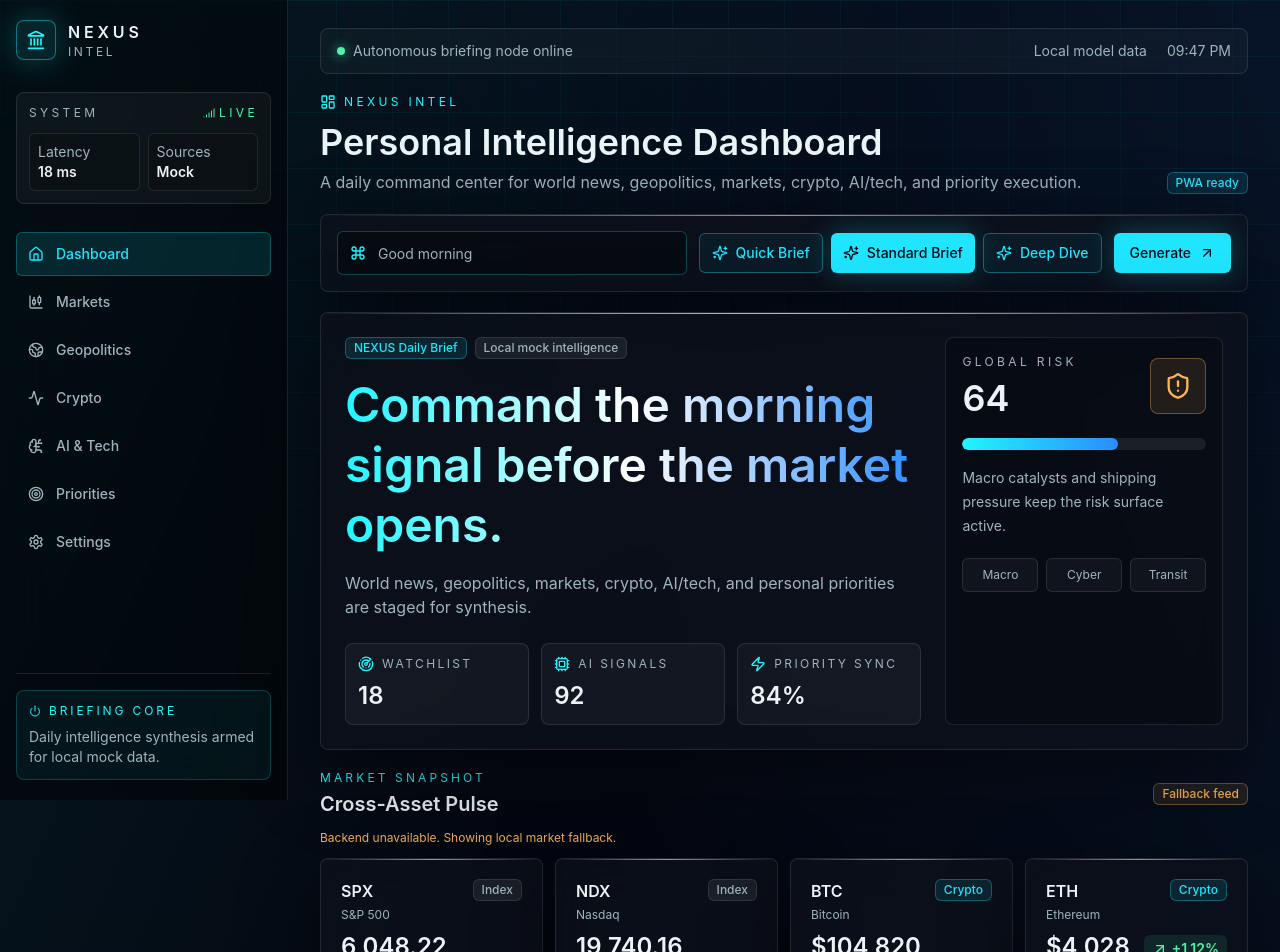
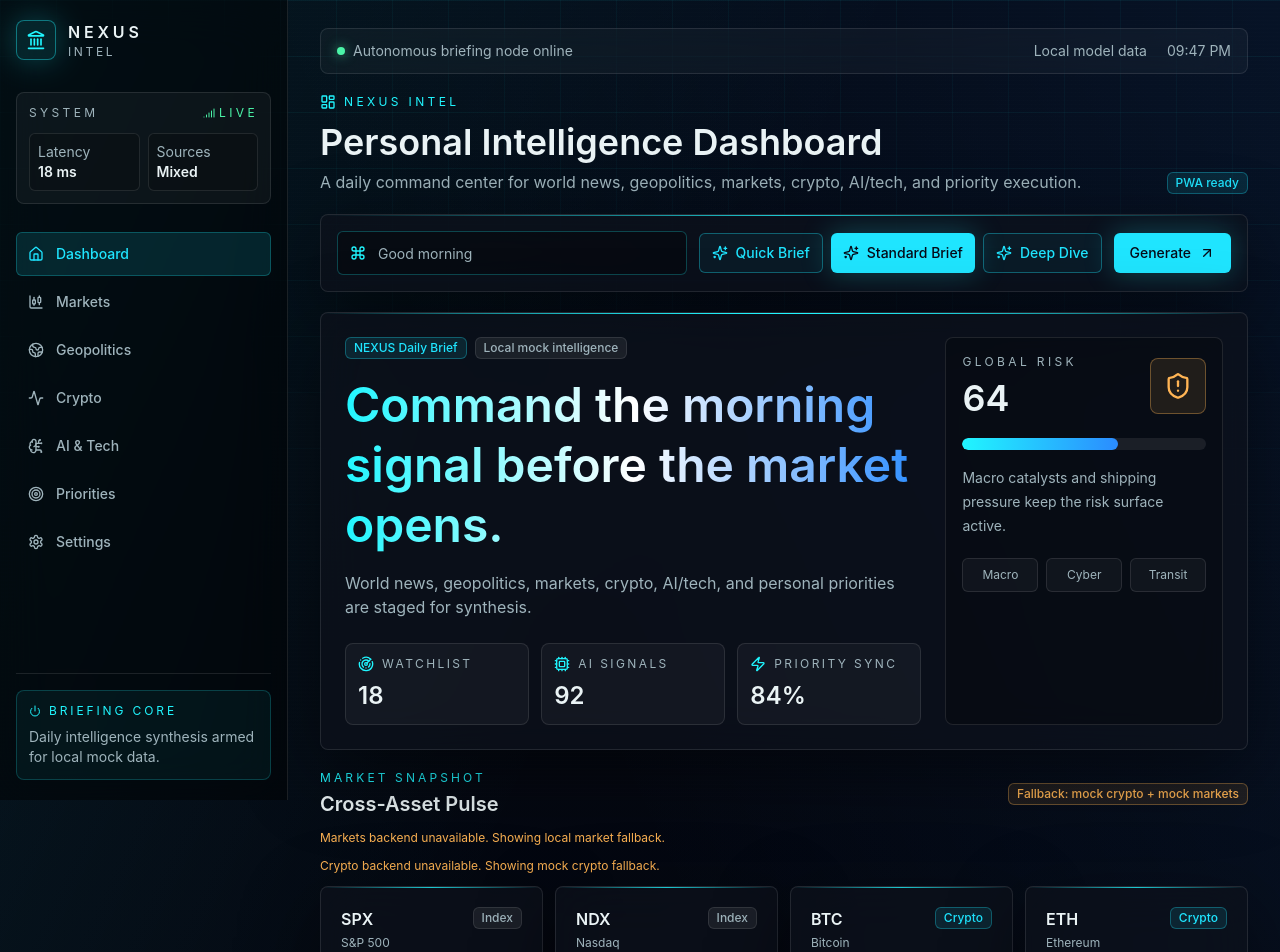
Before and after one commit to devireddyramireddy1999-create/nexus-intel, a React (Vite) app: page / in a window 1280 px wide. Shown: the top 952 px of the page. Built offline with nearby package versions, Linux system fonts and the light colour scheme; no server answers.

Commit message:
Bind live crypto data to dashboard

```diff
--- a/src/components/dashboard/MarketSnapshot.tsx
+++ b/src/components/dashboard/MarketSnapshot.tsx
@@ -6,22 +6,24 @@ import { Badge } from "@/components/ui/badge";
 import { Card, CardContent, CardHeader, CardTitle } from "@/components/ui/card";
 import { marketAssets } from "@/data/mockData";
 import { cn, formatSigned } from "@/lib/utils";
-import { getMarketsData, type ApiMeta } from "@/services/backendApi";
+import { getCryptoData, getMarketsData, type ApiMeta } from "@/services/backendApi";
 import type { MarketAsset } from "@/types/intel";
 
 export function MarketSnapshot() {
   const [assets, setAssets] = useState<MarketAsset[]>(marketAssets);
-  const [meta, setMeta] = useState<ApiMeta | null>(null);
+  const [marketMeta, setMarketMeta] = useState<ApiMeta | null>(null);
+  const [cryptoMeta, setCryptoMeta] = useState<ApiMeta | null>(null);
   const [loading, setLoading] = useState(true);
 
   useEffect(() => {
     let active = true;
 
-    getMarketsData()
-      .then((response) => {
+    Promise.all([getMarketsData(), getCryptoData()])
+      .then(([marketResponse, cryptoResponse]) => {
         if (!active) return;
-        setAssets(response.data.assets);
-        setMeta(response.meta);
+        setAssets(mergeLiveCryptoAssets(marketResponse.data.assets, cryptoResponse.data.assets));
+        setMarketMeta(marketResponse.meta);
+        setCryptoMeta(cryptoResponse.meta);
       })
       .finally(() => {
         if (active) setLoading(false);
@@ -39,11 +41,12 @@ export function MarketSnapshot() {
           <p className="text-xs uppercase tracking-[0.26em] text-nexus-cyan">Market Snapshot</p>
           <h2 className="mt-1 break-words text-xl font-semibold text-foreground">Cross-Asset Pulse</h2>
         </div>
-        <Badge variant={meta?.fallback ? "warning" : "secondary"}>
-          {loading ? "Loading" : meta?.fallback ? "Fallback feed" : "API feed"}
+        <Badge variant={cryptoMeta?.fallback ? "warning" : isLiveCrypto(cryptoMeta) ? "success" : "secondary"}>
+          {loading ? "Loading" : getSnapshotLabel(cryptoMeta)}
         </Badge>
       </div>
-      {meta?.error ? <p className="mb-3 text-xs text-nexus-ember">Backend unavailable. Showing local market fallback.</p> : null}
+      {marketMeta?.error ? <p className="mb-3 text-xs text-nexus-ember">Markets backend unavailable. Showing local market fallback.</p> : null}
+      {cryptoMeta?.error ? <p className="mb-3 text-xs text-nexus-ember">{getCryptoErrorMessage(cryptoMeta)}</p> : null}
       <div className="grid min-w-0 gap-3 sm:grid-cols-2 xl:grid-cols-4">
         {assets.map((asset, index) => {
           const positive = asset.change >= 0;
@@ -89,3 +92,26 @@ export function MarketSnapshot() {
     </section>
   );
 }
+
+function mergeLiveCryptoAssets(marketAssetsSnapshot: MarketAsset[], cryptoAssets: MarketAsset[]) {
+  const cryptoBySymbol = new Map(cryptoAssets.map((asset) => [asset.symbol, asset]));
+  return marketAssetsSnapshot.map((asset) => cryptoBySymbol.get(asset.symbol) ?? asset);
+}
+
+function isLiveCrypto(meta: ApiMeta | null) {
+  return meta?.source === "coingecko" && meta.fallback === false;
+}
+
+function getSnapshotLabel(meta: ApiMeta | null) {
+  if (isLiveCrypto(meta)) return "Mixed: live crypto + mock markets";
+  if (meta?.fallback) return "Fallback: mock crypto + mock markets";
+  return "Mixed feed";
+}
+
+function getCryptoErrorMessage(meta: ApiMeta) {
+  if (meta.error?.startsWith("Backend request failed") || meta.error?.includes("Failed to fetch")) {
+    return "Crypto backend unavailable. Showing mock crypto fallback.";
+  }
+
+  return "Live crypto feed unavailable. Showing mock crypto fallback.";
+}
--- a/src/components/layout/AppShell.tsx
+++ b/src/components/layout/AppShell.tsx
@@ -102,7 +102,7 @@ function Sidebar({ activePage, navItems, onNavigate, statusIcon: StatusIcon, mob
           </div>
           <div className="rounded-md border border-white/10 bg-black/20 p-2">
             <p className="text-muted-foreground">Sources</p>
-            <p className="font-semibold text-foreground">Mock</p>
+            <p className="font-semibold text-foreground">Mixed</p>
           </div>
         </div>
       </div>
--- a/src/main.tsx
+++ b/src/main.tsx
@@ -9,7 +9,7 @@ createRoot(document.getElementById("root")!).render(
   </StrictMode>,
 );
 
-if ("serviceWorker" in navigator) {
+if (import.meta.env.PROD && "serviceWorker" in navigator) {
   window.addEventListener("load", () => {
     navigator.serviceWorker.register("/sw.js").catch(() => undefined);
   });
--- a/src/pages/CryptoPage.tsx
+++ b/src/pages/CryptoPage.tsx
@@ -42,9 +42,9 @@ export function CryptoPage() {
         title="Crypto Radar"
         description="Spot flow, risk appetite, leverage discipline, and protocol-level momentum for the crypto sleeve."
         icon={Coins}
-        badge={loading ? "Loading" : meta?.fallback ? "Fallback on-chain" : "API on-chain"}
+        badge={loading ? "Loading" : meta?.source === "coingecko" && !meta.fallback ? "Live CoinGecko" : "Fallback on-chain"}
       />
-      {meta?.error ? <p className="mb-4 text-xs text-nexus-ember">Crypto backend unavailable. Showing local fallback.</p> : null}
+      {meta?.error ? <p className="mb-4 text-xs text-nexus-ember">{getCryptoErrorMessage(meta)}</p> : null}
       <div className="grid gap-5 lg:grid-cols-3">
         {cryptoAssets.map((asset) => (
           <Card key={asset.symbol}>
@@ -109,3 +109,11 @@ export function CryptoPage() {
     </>
   );
 }
+
+function getCryptoErrorMessage(meta: ApiMeta) {
+  if (meta.error?.startsWith("Backend request failed") || meta.error?.includes("Failed to fetch")) {
+    return "Crypto backend unavailable. Showing local fallback.";
+  }
+
+  return "Live crypto feed unavailable. Showing local fallback.";
+}
--- a/src/services/backendApi.ts
+++ b/src/services/backendApi.ts
@@ -24,7 +24,7 @@ export type ApiMeta = {
   cachedAt: string;
   expiresAt?: string;
   fallback: boolean;
-  source: "api" | "mock";
+  source: "api" | "coingecko" | "mock";
   ttlMs?: number;
   error?: string;
 };
@@ -58,6 +58,8 @@ type ApiEnvelope<T> = {
   data: T;
   meta: ApiMeta;
 };
+
+const backendOrigin = "http://localhost:8787";
 
 const fallbackMeta: ApiMeta = {
   cached: false,
@@ -104,12 +106,23 @@ async function fetchWithFallback<T>(path: string, fallback: () => T): Promise<Ap
 }
 
 async function request<T>(path: string, init?: RequestInit): Promise<T> {
-  const response = await fetch(path, init);
+  const response = await fetch(resolveApiUrl(path), init);
   if (!response.ok) {
     throw new Error(`Backend request failed: ${response.status}`);
   }
 
   return response.json() as Promise<T>;
+}
+
+function resolveApiUrl(path: string) {
+  if (!path.startsWith("/api")) return path;
+  if (typeof window === "undefined") return path;
+  if (window.location.port === "5173") return path;
+  if (window.location.hostname === "localhost" || window.location.hostname === "127.0.0.1") {
+    return `${backendOrigin}${path}`;
+  }
+
+  return path;
 }
 
 function buildMarketsFallback(): MarketsApiData {
```
